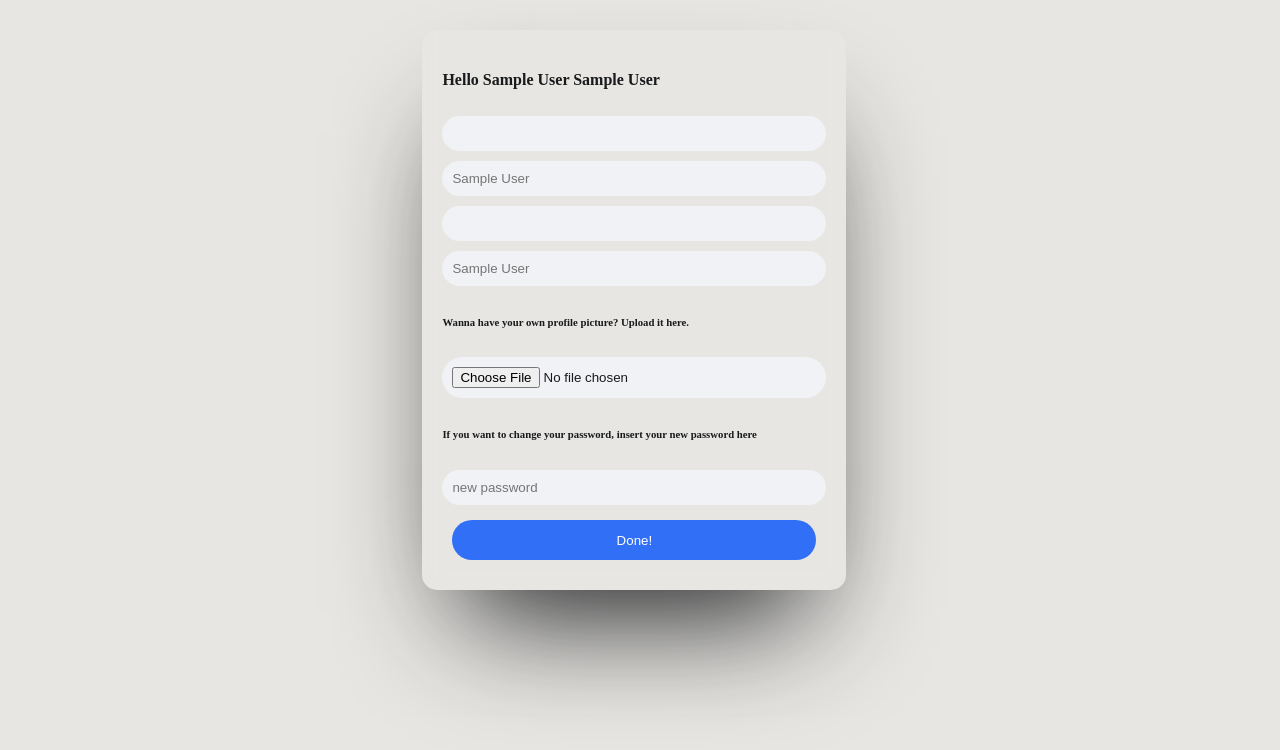
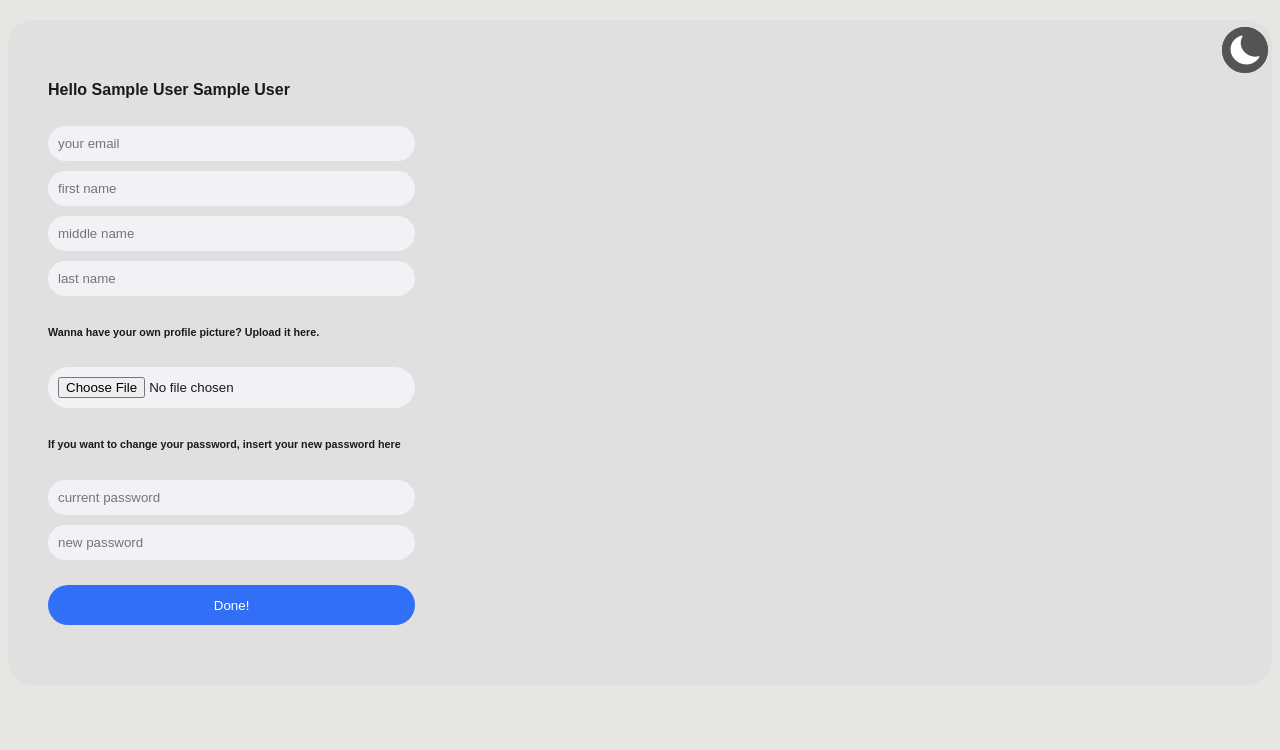
Before and after one commit to Scion-Kin/Libly, a Flask app: page /settings in a window 1280 px wide. Shown: the part 50-800 px from the top of the page. Run offline with Flask 3, Linux system fonts and the light colour scheme; the visitor is signed in with stand-in values (Sample User, id 1).

Commit message:
Added a settings page.

```diff
--- a/web_client/templates/settings.html
+++ b/web_client/templates/settings.html
@@ -3,59 +3,41 @@
    {{ first_name }} {{ last_name }}
 {% endblock %}
 {% block head %}
+    <link rel="stylesheet" href="../static/styles/manage_resource.css">
     <style>
-        .confirm {
+        #confirm {
             width: 30%;
-            box-shadow: 0px 64px 120px -40px;
             border-radius: 15px;
-            position: absolute;
-            top: 10%;
-            left: 33%;
             background-color: none;
             backdrop-filter: blur(10px);
-
+            display: flex;
             flex-direction: column;
             padding: 20px;
         }
 
-        #new_resource form {
-            display: block;
-        }
-
-        form {
-            display: flex;
-            flex-direction: column;
-        }
-
-        .no_display {
-            display: none !important;
-        }
-
-        .confirm input {
+        #confirm input {
             border-radius: 30px;
             border: none;
             background-color: #F0F2F5;
             padding: 10px;
             margin: 5px 0px;
         }
-
-        #new_resource input[type="file"] {
-            width: 90%;
-        }
     </style>
 {% endblock %}
 
 {% block body %}
-    <form class="confirm" id="form" method="POST" enctype="multipart/form-data">
+    <form id="confirm" method="POST" enctype="multipart/form-data">
         <h4>Hello {{ first_name }} {{ last_name }} </h4>
-        <input type="email" name="email" placeholder="{{ user_email }}" autofill="off">
-        <input type="text" name="first_name" placeholder="{{ first_name }}" required>
-        <input type="text" name="middle" placeholder="{{ middle_name }}">
-        <input type="text" name="last_name" placeholder="{{ last_name }}" required>
+        <input type="email" name="email" placeholder="your email" autocomplete="off">
+        <input type="text" name="first_name" placeholder="first name">
+        <input type="text" name="middle" placeholder="middle name">
+        <input type="text" name="last_name" placeholder="last name">
         <h6>Wanna have your own profile picture? Upload it here.</h6>
         <input type="file" name="pic">
         <h6>If you want to change your password, insert your new password here</h6>
+        <input type="password" name="old_password" placeholder="current password" autocomplete="off">
         <input type="password" name="password" placeholder="new password" autocomplete="off">
         <button type="submit">Done!</button>
     </form>
+    <button id="dark"></button>
 {% endblock %}
```
